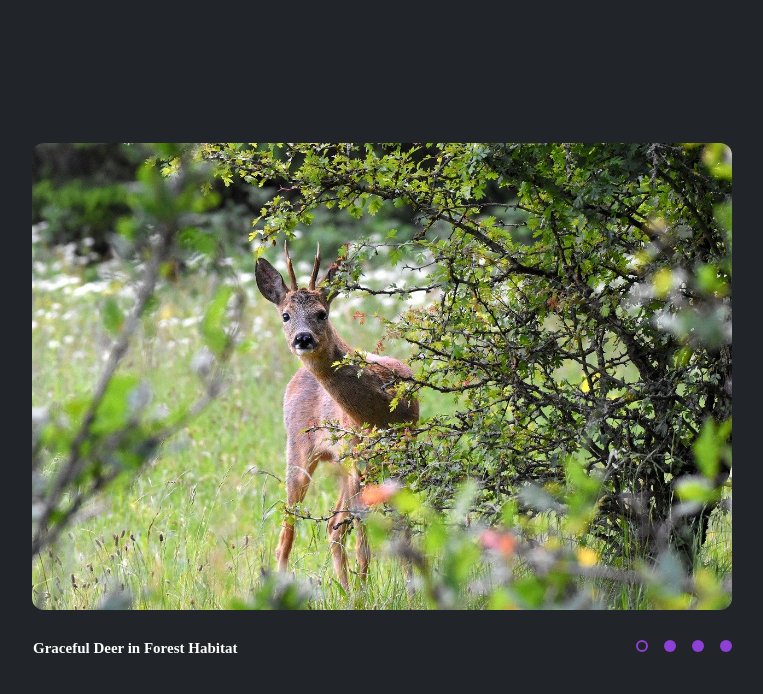
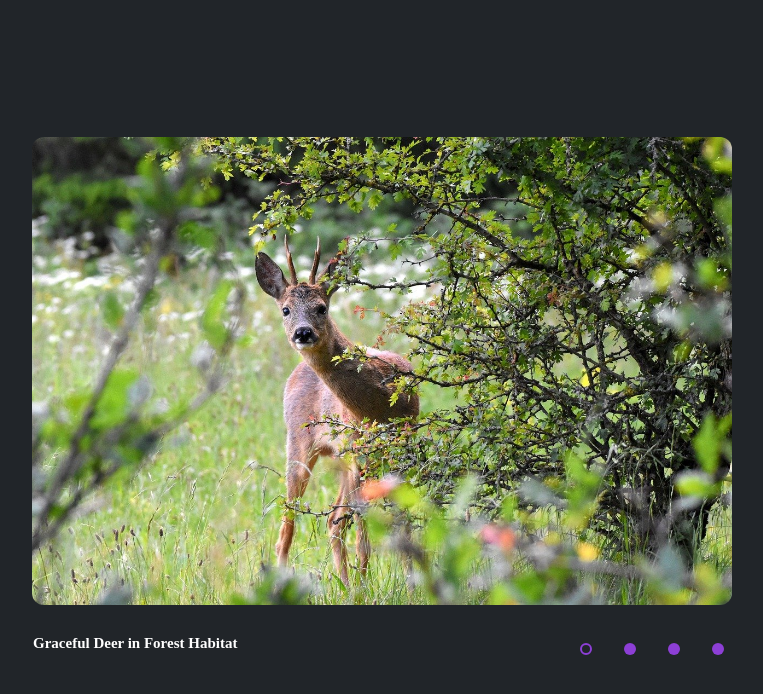
Before and after one commit to javlonbek-tj/cssMemeSlider, a plain HTML site: page cssMemeSlider/index.html in a window 1280 px wide. Shown: the whole page, without its empty margins (258-1021 px from the left). Drawn offline with Linux system fonts and the light colour scheme.

Commit message:
feat: add span inside label (Sun, Sep 15, 2024 9:56 PM)

```diff
--- a/cssMemeSlider/index.html
+++ b/cssMemeSlider/index.html
@@ -44,10 +44,18 @@
         </div>
       </div>
       <div class="slider__dots">
-        <label class="slider__dot slider__dot--1" for="img1"></label>
-        <label class="slider__dot slider__dot--2" for="img2"></label>
-        <label class="slider__dot slider__dot--3" for="img3"></label>
-        <label class="slider__dot slider__dot--4" for="img4"></label>
+        <label class="slider__dot" for="img1"
+          ><span class="slider__circle slider__circle--1"></span
+        ></label>
+        <label class="slider__dot" for="img2"
+          ><span class="slider__circle slider__circle--2"></span
+        ></label>
+        <label class="slider__dot" for="img3"
+          ><span class="slider__circle slider__circle--3"></span
+        ></label>
+        <label class="slider__dot" for="img4"
+          ><span class="slider__circle slider__circle--4"></span
+        ></label>
       </div>
     </div>
   </body>
--- a/cssMemeSlider/style.css
+++ b/cssMemeSlider/style.css
@@ -86,28 +86,38 @@ body {
 }
 
 .slider__dot {
+  width: 2.8rem;
+  height: 2.8rem;
+  border-radius: 50%;
+  cursor: pointer;
+  display: flex;
+  justify-content: center;
+  align-items: center;
+}
+
+.slider__circle {
   width: 1.2rem;
   height: 1.2rem;
   border-radius: 50%;
-  cursor: pointer;
   background-color: #8d3fd6;
+  transition: background-color 0.5s;
 }
 
-#img1:checked ~ .slider__dots .slider__dot--1,
-#img2:checked ~ .slider__dots .slider__dot--2,
-#img3:checked ~ .slider__dots .slider__dot--3,
-#img4:checked ~ .slider__dots .slider__dot--4 {
+.slider__circle:hover {
+  background-color: #fff;
+}
+
+#img1:checked ~ .slider__dots .slider__circle--1,
+#img2:checked ~ .slider__dots .slider__circle--2,
+#img3:checked ~ .slider__dots .slider__circle--3,
+#img4:checked ~ .slider__dots .slider__circle--4 {
   background: transparent;
   border: 2px solid #8d3fd6;
 }
 
-#img1:checked ~ .slider__dots .slider__dot--1:hover,
-#img2:checked ~ .slider__dots .slider__dot--2:hover,
-#img3:checked ~ .slider__dots .slider__dot--3:hover,
-#img4:checked ~ .slider__dots .slider__dot--4:hover {
+#img1:checked ~ .slider__dots .slider__circle--1:hover,
+#img2:checked ~ .slider__dots .slider__circle--2:hover,
+#img3:checked ~ .slider__dots .slider__circle--3:hover,
+#img4:checked ~ .slider__dots .slider__circle--4:hover {
   border-color: #fff;
 }
-
-.slider__dot:hover {
-  background-color: #fff;
-}
```
